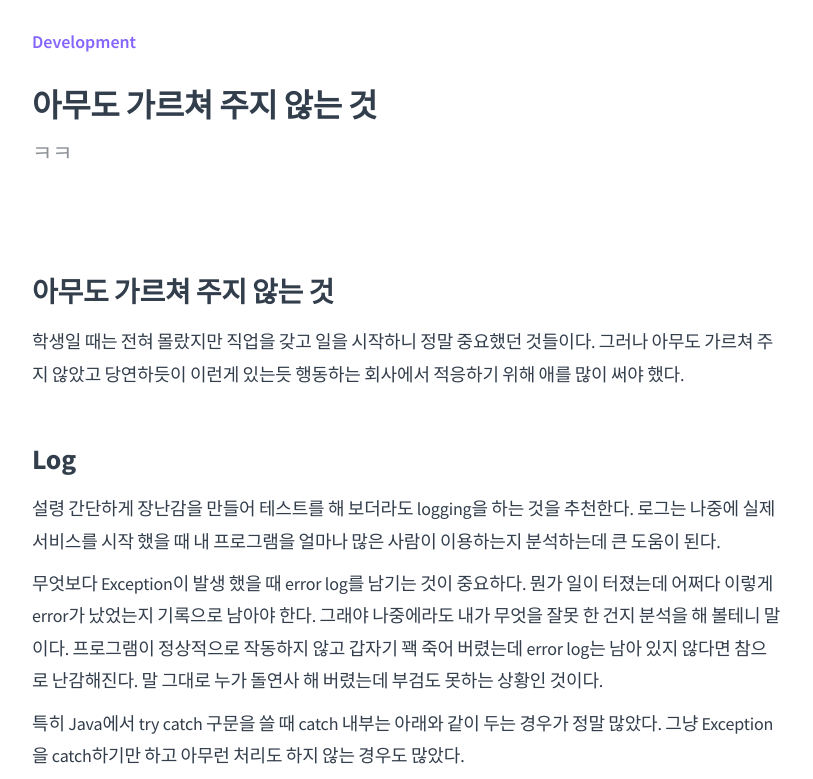
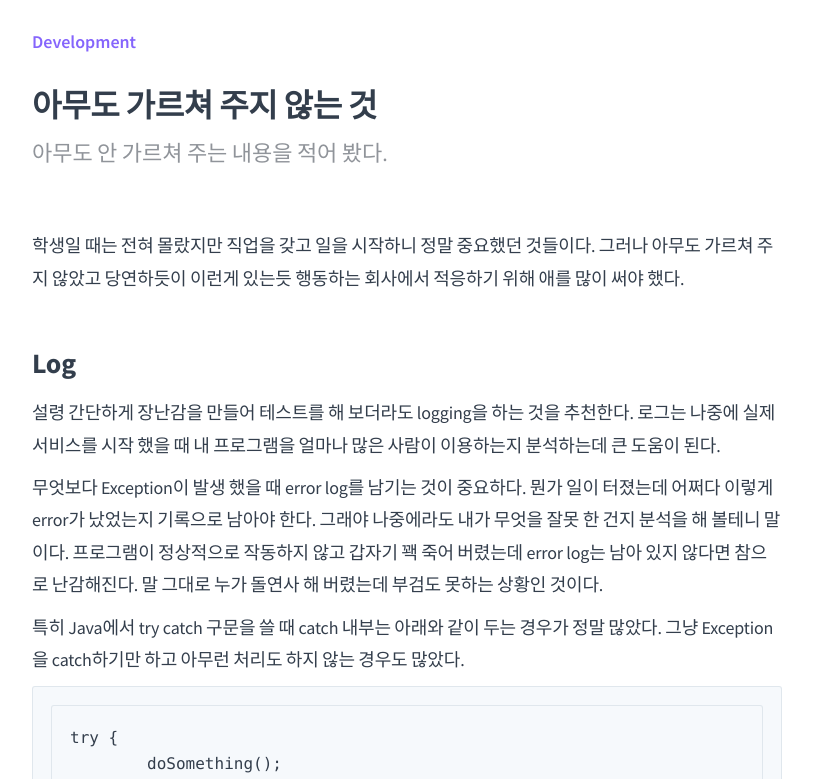
Before and after one commit to mowinckel/mowinckel.github.io, a Jekyll site: the page built from blog/nobody/index.md, in a window 1280 px wide and 900 px high, scrolled down 328 px, cut to the strip 121-900 px from the top of the window. Shown: the whole strip, without its empty margins (233-1046 px from the left). Built offline with Jekyll 4.4.1, drawn with Linux system fonts in a browser that asks for light colours; comment, search, counter and statistics services are not loaded.

Commit message:
UPDATE :: nobody

```diff
--- a/blog/nobody/index.md
+++ b/blog/nobody/index.md
@@ -1,7 +1,7 @@
 ---
 layout: post
 title:  "아무도 가르쳐 주지 않는 것"
-subtitle: "ㅋㅋ"
+subtitle: "아무도 안 가르쳐 주는 내용을 적어 봤다."
 type: "Development"
 blog: true
 text: true
@@ -11,7 +11,6 @@ post-header: true
 header-img: "img/github.jpg"
 order: 1
 ---
-# 아무도 가르쳐 주지 않는 것
 
 학생일 때는 전혀 몰랐지만 직업을 갖고 일을 시작하니 정말 중요했던 것들이다. 그러나 아무도 가르쳐 주지 않았고 당연하듯이 이런게 있는듯 행동하는 회사에서 적응하기 위해 애를 많이 써야 했다.
 
```
